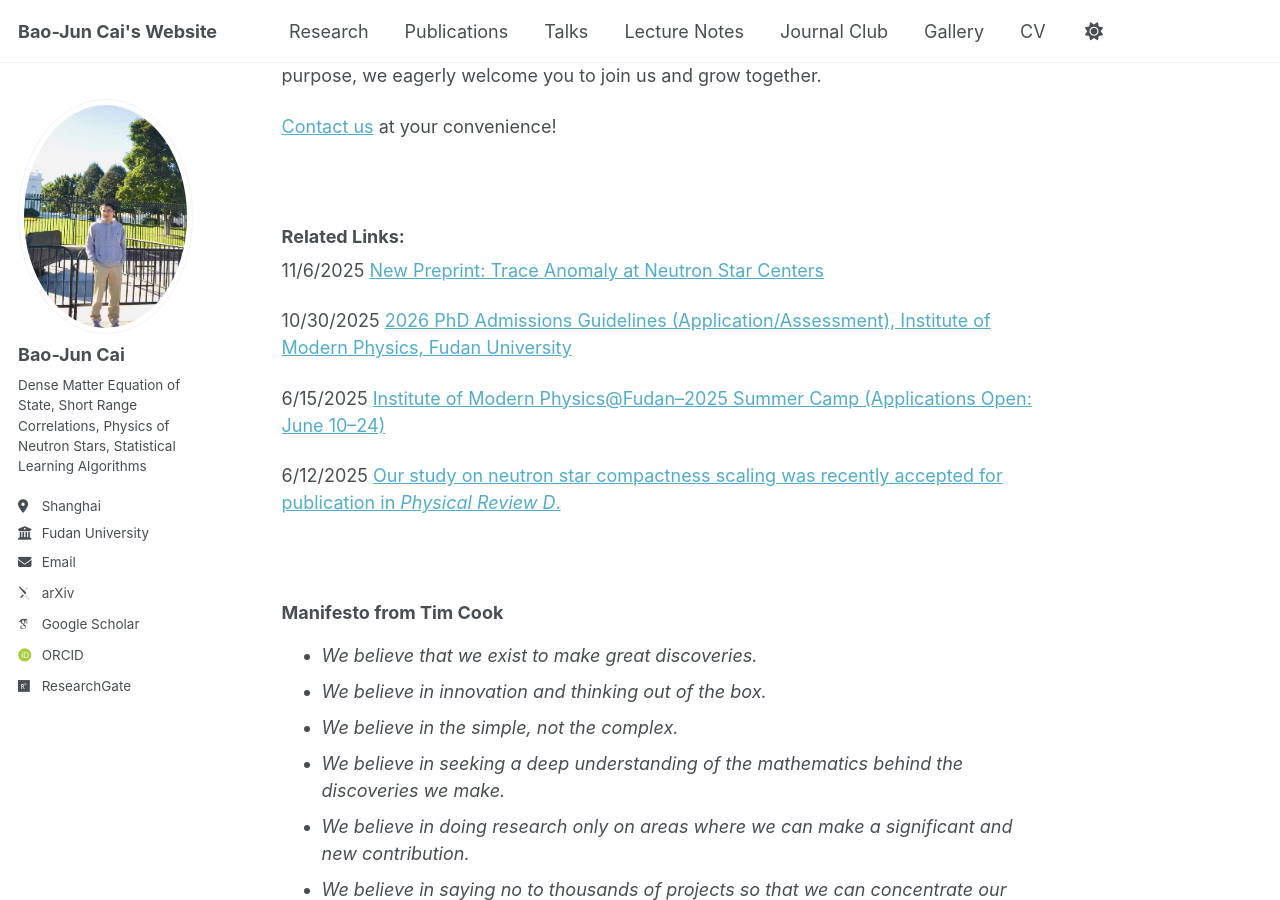
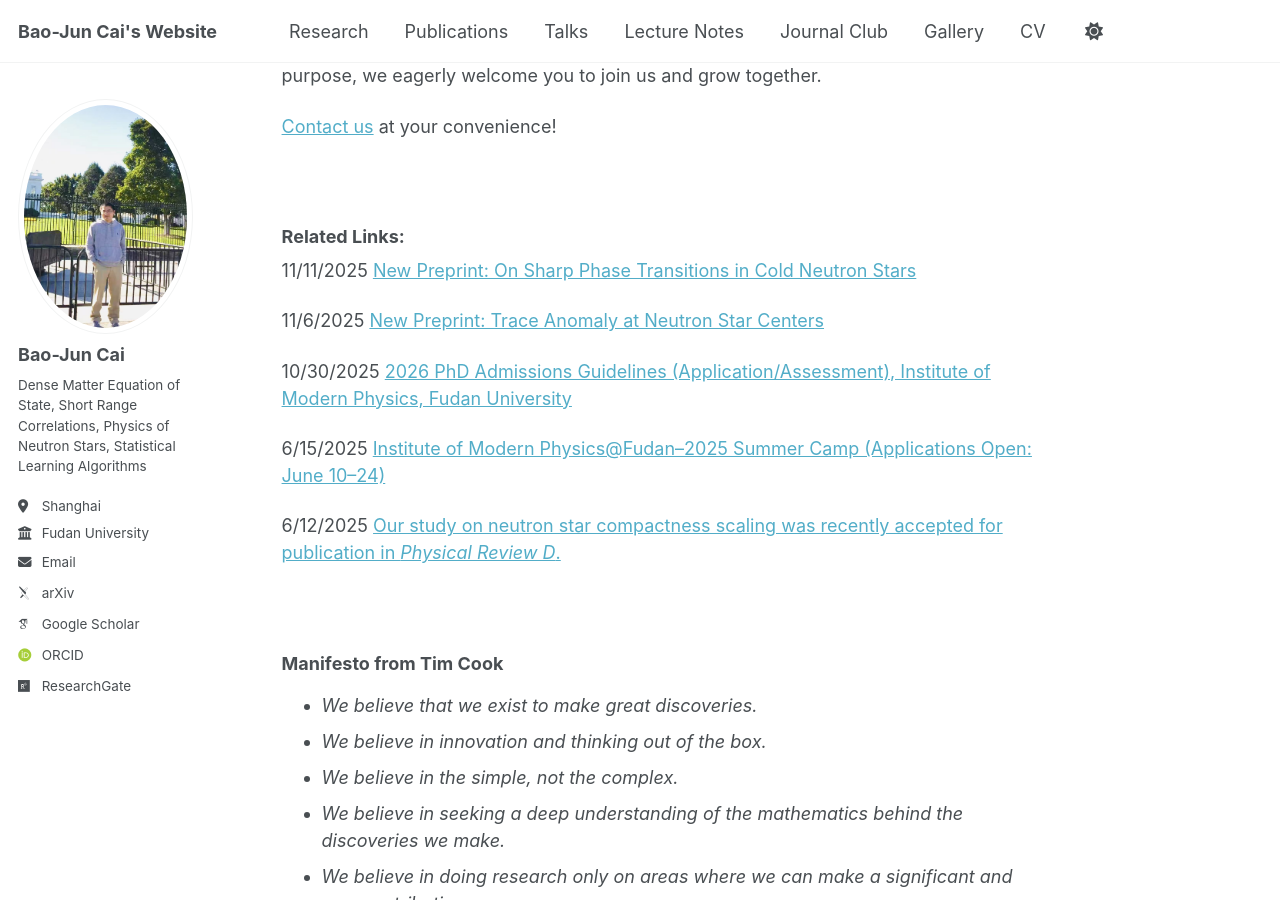
Before and after one commit to bjcai-phys/bjcai-phys.github.io, a Jekyll site: the page built from _pages/about.md, in a window 1280 px wide and 900 px high, scrolled down 1501 px. Built offline with Jekyll 4.4.1, drawn with Linux system fonts in a browser that asks for light colours; some web fonts are replaced.

Commit message:
Update about.md

```diff
--- a/_pages/about.md
+++ b/_pages/about.md
@@ -26,6 +26,9 @@ We believe science thrives on **curiosity**, **focus**, **collaboration**, and *
 <br>
 
 ### Related Links:
+
+11/11/2025 [New Preprint: On Sharp Phase Transitions in Cold Neutron Stars](https://arxiv.org/abs/2511.08380)
+
 11/6/2025 [New Preprint: Trace Anomaly at Neutron Star Centers](https://arxiv.org/abs/2511.03714)
 
 10/30/2025 [2026 PhD Admissions Guidelines (Application/Assessment), Institute of Modern Physics, Fudan University](https://imp.fudan.edu.cn/81/9b/c48956a754075/page.htm)
```
